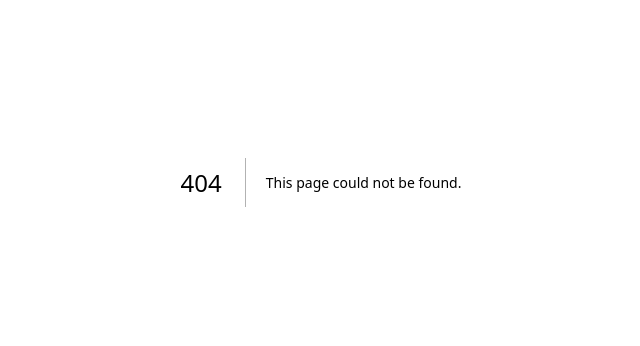
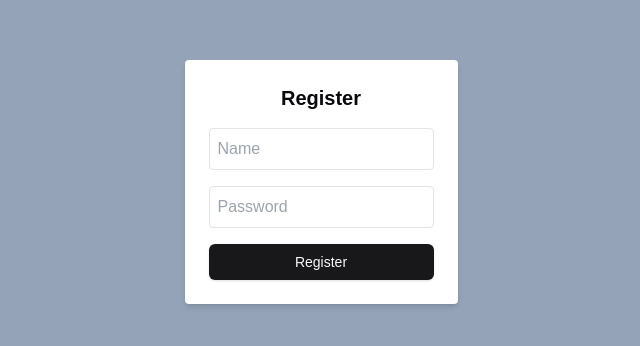
Before and after one commit to anthonytchung/pwa-project-portal, a Next.js app: page /register in a window 1280 px wide. Before the commit this address had no page. Shown: the part 218-564 px from the top of the page, without its empty margins (319-959 px from the left). Built offline with nearby package versions, Linux system fonts and the light colour scheme.

Commit message:
login screen

```diff
--- a/package.json
+++ b/package.json
@@ -14,6 +14,7 @@
     "clsx": "^2.1.1",
     "lucide-react": "^0.474.0",
     "next": "15.1.6",
+    "next-auth": "^4.24.11",
     "react": "^19.0.0",
     "react-dom": "^19.0.0",
     "tailwind-merge": "^3.0.1",
--- /dev/null
+++ b/src/app/login/page.tsx
@@ -0,0 +1,25 @@
+"use client"
+import Image from "next/image";
+import { Button } from "@/components/ui/button";
+import { useRouter } from "next/navigation";
+
+export default function Login() {
+    const router = useRouter();
+
+    const handleLogin = () => {
+        router.push("/login");
+    };
+
+    const handleRegister = () => {
+        router.push("/register");
+    };
+
+    return (
+        <div className="min-h-screen min-w-screen bg-slate-400 flex flex-col items-center">
+            <div className="m-auto flex-col flex gap-2">
+                <Button onClick={handleLogin}>Login</Button>
+                <Button onClick={handleRegister}>Register</Button>
+            </div>
+        </div>
+    );
+}
--- a/src/app/page.tsx
+++ b/src/app/page.tsx
@@ -1,10 +1,7 @@
-import Image from "next/image";
-import {Button} from "@/components/ui/button"
+import Login from "./login/page";
 
 export default function Home() {
   return (
-    <div className="">
-      <Button>hi</Button>
-    </div>
+    <Login />
   );
 }
--- /dev/null
+++ b/src/app/register/page.tsx
@@ -0,0 +1,87 @@
+"use client";
+
+import { useState } from "react";
+import { useRouter } from "next/navigation";
+import { Button } from "@/components/ui/button";
+
+export default function Register() {
+  const router = useRouter();
+  const [formData, setFormData] = useState({
+    name: "",
+    email: "",
+    password: "",
+  });
+  const [error, setError] = useState("");
+
+  const handleChange = (e: React.ChangeEvent<HTMLInputElement>) => {
+    setFormData((prev) => ({
+      ...prev,
+      [e.target.name]: e.target.value,
+    }));
+  };
+
+  const handleSubmit = async (e: React.FormEvent) => {
+    e.preventDefault();
+    setError("");
+
+    try {
+      const res = await fetch("/api/auth/register", {
+        method: "POST",
+        headers: {
+          "Content-Type": "application/json",
+        },
+        body: JSON.stringify(formData),
+      });
+
+      if (!res.ok) {
+        const data = await res.json();
+        setError(data.message || "Registration failed");
+      } else {
+        // Registration successful—redirect to login or sign in automatically.
+        router.push("/login");
+      }
+    } catch (err) {
+      setError("An unexpected error occurred");
+    }
+  };
+
+  return (
+    <div className="min-h-screen min-w-screen bg-slate-400 flex flex-col items-center">
+      <form
+        onSubmit={handleSubmit}
+        className="m-auto flex flex-col gap-4 bg-white p-6 rounded shadow-md"
+      >
+        <h1 className="text-xl font-bold text-center">Register</h1>
+        {error && <p className="text-red-500">{error}</p>}
+        <input
+          type="text"
+          name="name"
+          placeholder="Name"
+          value={formData.name}
+          onChange={handleChange}
+          className="border p-2 rounded"
+          required
+        />
+        {/* <input
+          type="email"
+          name="email"
+          placeholder="Email"
+          value={formData.email}
+          onChange={handleChange}
+          className="border p-2 rounded"
+          required
+        /> */}
+        <input
+          type="password"
+          name="password"
+          placeholder="Password"
+          value={formData.password}
+          onChange={handleChange}
+          className="border p-2 rounded"
+          required
+        />
+        <Button type="submit">Register</Button>
+      </form>
+    </div>
+  );
+}
```
Also changed, not shown: 1 other file (tests, documents, lock files or other folders).
